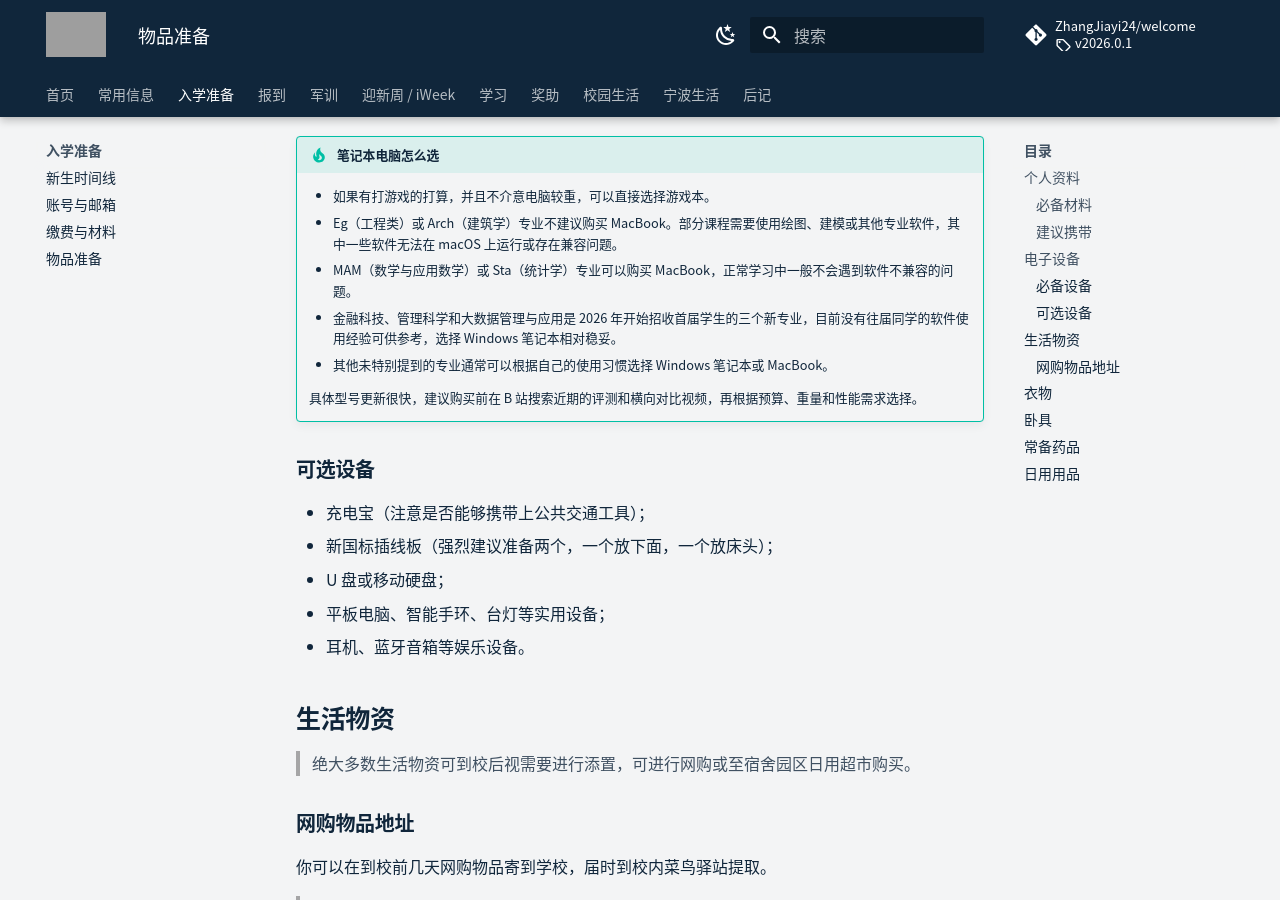
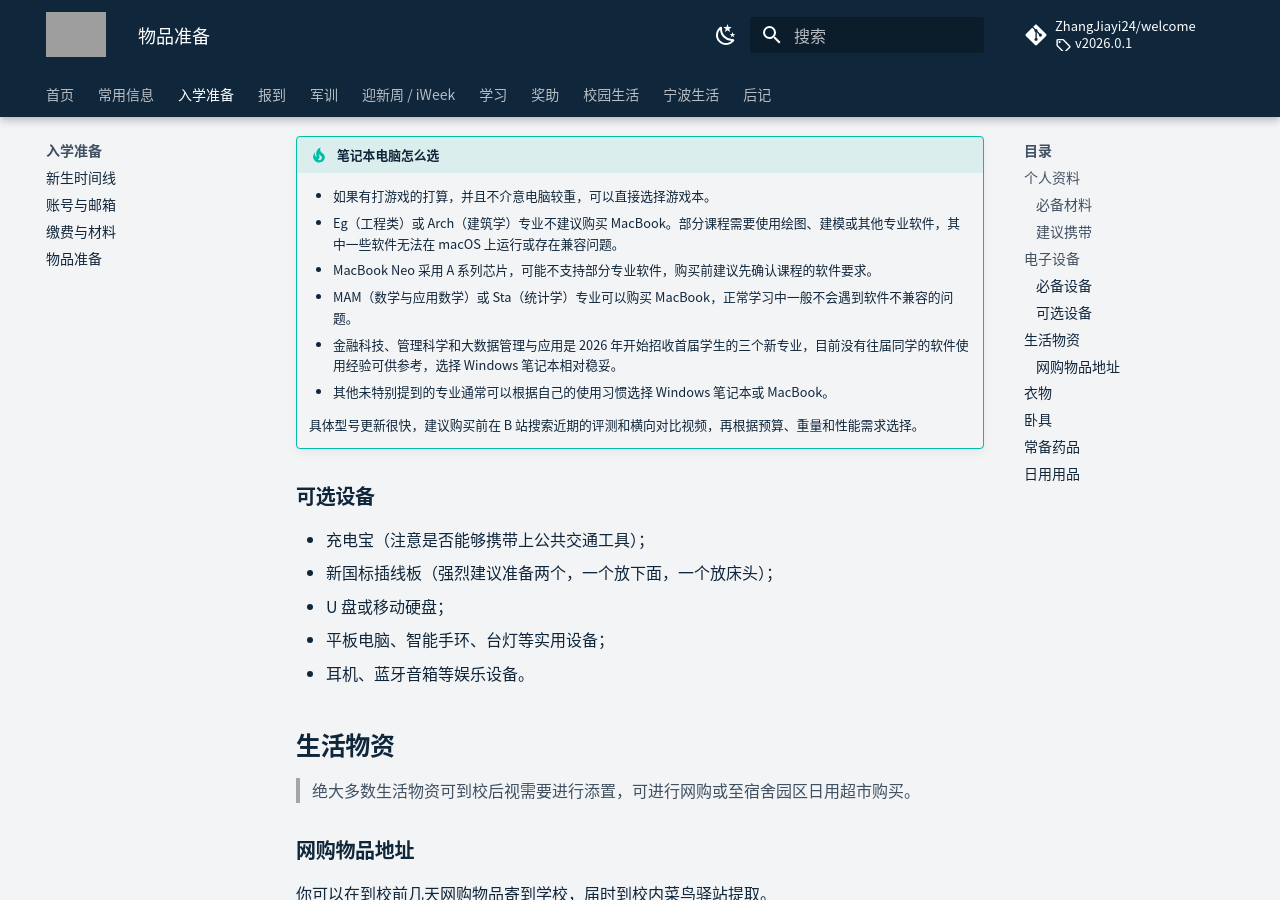
Before and after one commit to ZhangJiayi24/welcome, an MkDocs documentation site: the page built from docs/preparation/checklist.md, in a window 1280 px wide and 900 px high, scrolled down 891 px. Built offline with MkDocs 1.6.1 and Material for MkDocs 9.7.7, drawn with Linux system fonts in a browser that asks for light colours; comment, search, counter and statistics services are not loaded; grey boxes are pictures that could not be loaded.

Commit message:
补充 MacBook Neo 兼容性提示

```diff
--- a/docs/preparation/checklist.md
+++ b/docs/preparation/checklist.md
@@ -30,6 +30,7 @@
 !!! tip "笔记本电脑怎么选"
     - 如果有打游戏的打算，并且不介意电脑较重，可以直接选择游戏本。
     - Eg（工程类）或 Arch（建筑学）专业不建议购买 MacBook。部分课程需要使用绘图、建模或其他专业软件，其中一些软件无法在 macOS 上运行或存在兼容问题。
+    - MacBook Neo 采用 A 系列芯片，可能不支持部分专业软件，购买前建议先确认课程的软件要求。
     - MAM（数学与应用数学）或 Sta（统计学）专业可以购买 MacBook，正常学习中一般不会遇到软件不兼容的问题。
     - 金融科技、管理科学和大数据管理与应用是 2026 年开始招收首届学生的三个新专业，目前没有往届同学的软件使用经验可供参考，选择 Windows 笔记本相对稳妥。
     - 其他未特别提到的专业通常可以根据自己的使用习惯选择 Windows 笔记本或 MacBook。
```
